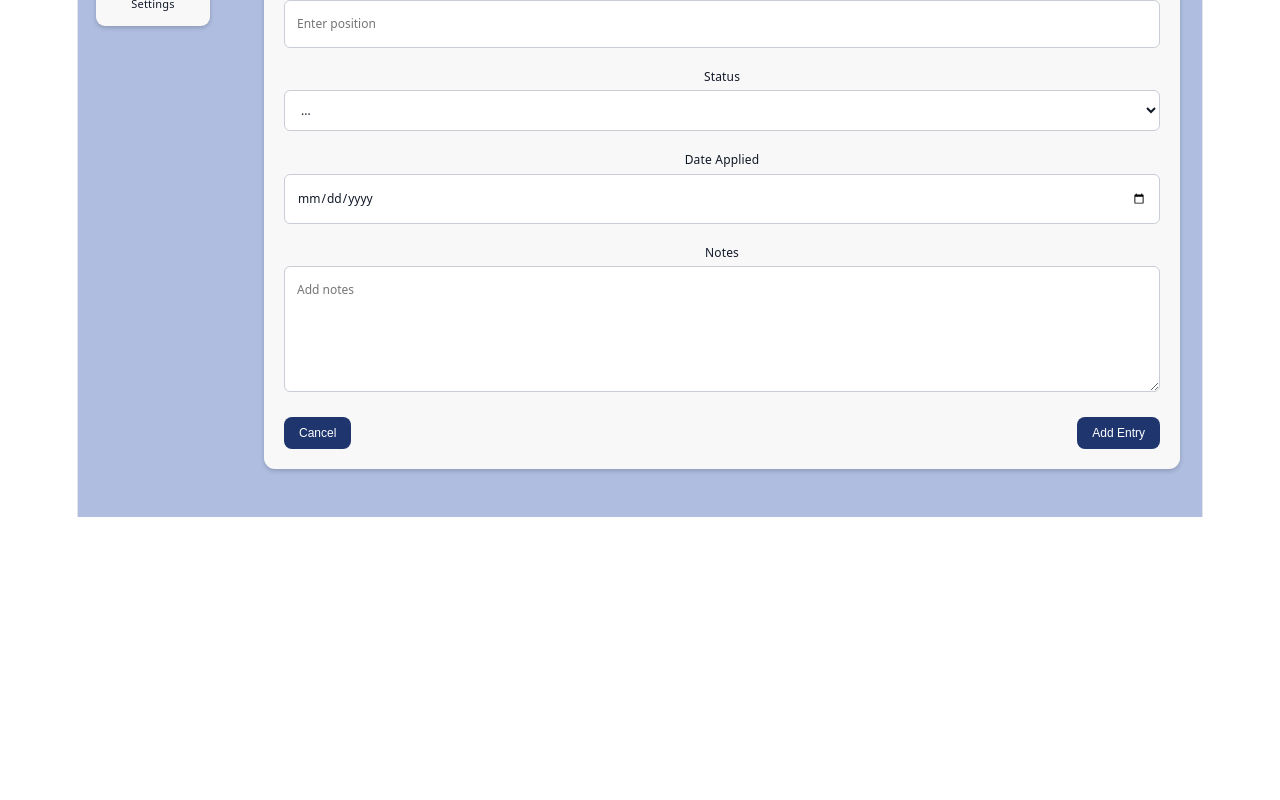
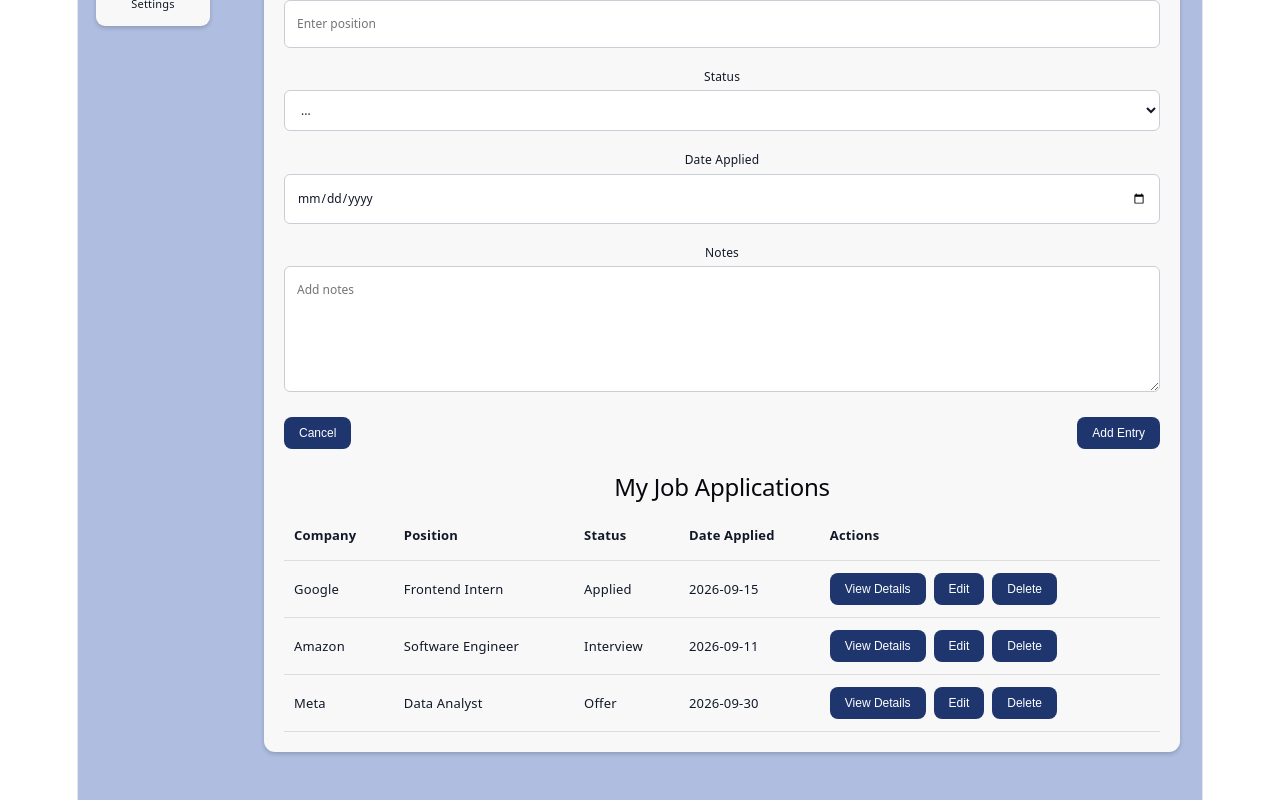
Before and after one commit to tarun-7467/career-paths-solution, a React (Vite) app in the folder react/: page / in a window 1280 px wide. Shown: the part 314-1114 px from the top of the page. Before the commit the page ends 831 px from the top, so only its background shows below. Built offline with nearby package versions, Linux system fonts and the light colour scheme.

Commit message:
TFCRT-47: Build My Job Applications view with mock data

```diff
--- /dev/null
+++ b/react/src/components/ApplicationList.jsx
@@ -0,0 +1,69 @@
+
+function ApplicationList({ applications, onSelect, onDelete, onEdit }) {
+  return (
+    <section className="application-list">
+      <h2>My Job Applications</h2>
+
+      {applications.length === 0 ? (
+        <p>No applications found.</p>
+      ) : (
+        <table className="applications-table">
+          <thead>
+            <tr>
+              <th>Company</th>
+              <th>Position</th>
+              <th>Status</th>
+              <th>Date Applied</th>
+              <th>Actions</th>
+            </tr>
+          </thead>
+
+          <tbody>
+            {applications.map((application) => (
+              <tr key={application.job_id}>
+                <td>{application.company}</td>
+                <td>{application.position}</td>
+                <td>{application.status}</td>
+                <td>{application.date_applied}</td>
+                <td>
+                  {/* View Details button */}
+                  <button
+                    type="button"
+                    className="button secondary"
+                    onClick={() => onSelect(application)}
+                  >
+                    View Details
+                  </button>
+
+                  {/* Edit button */}
+                  <button
+                    type="button"
+                    className="button secondary"
+                    onClick={() => onEdit(application)}
+                    >
+                    Edit
+                    </button>
+
+                  {/* Delete button */}
+                  <button
+                    type="button"
+                    className="button secondary"
+                    onClick={() => {
+                        if (window.confirm("Are you sure you want to delete this application?")) {
+                        onDelete(application.job_id);
+                        }
+                    }}
+                    >
+                    Delete
+                    </button>
+                </td>
+              </tr>
+            ))}
+          </tbody>
+        </table>
+      )}
+    </section>
+  );
+}
+
+export default ApplicationList;
--- a/react/src/components/FormEntry.jsx
+++ b/react/src/components/FormEntry.jsx
@@ -1,13 +1,18 @@
 import { useState } from "react";
 
-function FormEntry() {
-  const [formData, setFormData] = useState({
-    company: "",
-    position: "",
-    status: "",
-    dateApplied: "",
-    notes: "",
-  });
+function FormEntry({
+  onAddApplication,
+  onUpdateApplication,
+  editingApplication,
+  onCancelEdit,
+}) {
+  const [formData, setFormData] = useState(() => ({
+      company: editingApplication?.company ?? "",
+      position: editingApplication?.position ?? "",
+      status: editingApplication?.status ?? "",
+      dateApplied: editingApplication?.date_applied ?? "",
+      notes: editingApplication?.notes ?? "",
+  }));
 
   // Change handling function
   const handleChange = (event) => {
@@ -19,12 +24,28 @@
     }));
   };
 
-  // Submission function, Django integration can be handled here later
+  // Handle form submission for adding or updating applications
+  // Django integration will be added later
   const handleSubmit = (event) => {
       event.preventDefault();
 
-    console.log("Form submitted:", formData);
+      const applicationData = {
+          company: formData.company,
+          position: formData.position,
+          status: formData.status,
+          date_applied: formData.dateApplied,
+          notes: formData.notes,
+      };
 
+      if (editingApplication) {
+          // Update an existing application
+          onUpdateApplication(applicationData);
+      } else {
+          // Add a new application
+          onAddApplication(applicationData);
+      }
+
+      // Clear the form after submission
       setFormData({
           company: "",
           position: "",
@@ -32,6 +53,21 @@
           dateApplied: "",
           notes: "",
       });
+
+      onCancelEdit();
+  };
+
+  // Cancel editing and clear the form
+  const handleCancel = () => {
+      setFormData({
+          company: "",
+          position: "",
+          status: "",
+          dateApplied: "",
+          notes: "",
+      });
+
+      onCancelEdit();
   };
 
   // Form output
@@ -89,9 +125,10 @@
               required
             >
               <option value="">...</option>
-              <option value="pending">Pending</option>
-              <option value="interview">Interview</option>
-              <option value="declined">Declined</option>
+              <option value="Applied">Applied</option>
+              <option value="Interview">Interview</option>
+              <option value="Offer">Offer</option>
+              <option value="Rejected">Rejected</option>
             </select>
           </div>
 
@@ -129,12 +166,16 @@
 
         {/* Submission buttons */}
         <div className="form-actions">
-          <button type="button" className="button secondary">
+          <button
+              type="button"
+              className="button secondary"
+              onClick={handleCancel}
+          >
               Cancel
           </button>
 
           <button type="submit" className="button primary">
-            Add Entry
+              {editingApplication ? "Save Changes" : "Add Entry"}
           </button>
         </div>
       </form>
--- a/react/src/pages/Dashboard.jsx
+++ b/react/src/pages/Dashboard.jsx
@@ -1,23 +1,155 @@
+
+import { useState } from 'react';
+
 // Component imports
-import Sidebar from '../components/Sidebar.jsx'
-import FormEntry from '../components/FormEntry.jsx'
-import Header from '../components/Header.jsx'
+import Sidebar from '../components/Sidebar.jsx';
+import FormEntry from '../components/FormEntry.jsx';
+import Header from '../components/Header.jsx';
+import ApplicationList from '../components/ApplicationList.jsx';
+
+// Mock data
+import { jobApplications } from './mockData.js';
 
 // Styling imports
-import '../stylesheets/Dashboard.css'
+import '../stylesheets/Dashboard.css';
 
 function Dashboard() {
+    // Simulated logged-in user
+    const currentUserId = 1;
+
+    // Store applications in React state
+    const [applications, setApplications] = useState(jobApplications);
+
+    // Track the selected application
+    const [selectedApplication, setSelectedApplication] = useState(null);
+
+    // Track the application being edited
+    const [editingApplication, setEditingApplication] = useState(null);
+
+    // Add a new application to the list
+    const handleAddApplication = (newApplication) => {
+        const nextId = applications.reduce(
+            (maxId, application) => Math.max(maxId, application.job_id),
+            0
+        ) + 1;
+
+        const application = {
+            ...newApplication,
+            job_id: nextId,
+            user_id: currentUserId,
+        };
+
+        setApplications((previous) => [...previous, application]);
+    };
+
+    // Save changes to an existing application
+    const handleUpdateApplication = (updatedApplication) => {
+        setApplications((previous) =>
+            previous.map((application) =>
+                application.job_id === editingApplication.job_id
+                    ? { ...application, ...updatedApplication }
+                    : application
+            )
+        );
+
+        // Update the details panel if this application is selected
+        if (selectedApplication?.job_id === editingApplication.job_id) {
+            setSelectedApplication({
+                ...selectedApplication,
+                ...updatedApplication,
+            });
+        }
+
+        // Exit edit mode
+        setEditingApplication(null);
+    };
+
+    // Cancel editing an application
+    const handleCancelEdit = () => {
+        setEditingApplication(null);
+    };
+
+    // Delete an application by its ID
+    const handleDeleteApplication = (jobId) => {
+        setApplications((previous) =>
+            previous.filter((application) => application.job_id !== jobId)
+        );
+
+        // Close details if the deleted application is selected
+        if (selectedApplication?.job_id === jobId) {
+            setSelectedApplication(null);
+        }
+    };
+
+    // Show only applications belonging to the current user
+    const userApplications = applications.filter(
+        (application) => application.user_id === currentUserId
+    );
+
     return (
         <div className="dashboard">
             <Header />
             <Sidebar />
+
             <main className="dashboard-content">
                 <section className="applications-panel">
                     <div className="panel-header">
                         <h2>Applications</h2>
                     </div>
 
-                    <FormEntry />
+                    <FormEntry
+                        key={editingApplication?.job_id ?? 'new'}
+                        onAddApplication={handleAddApplication}
+                        onUpdateApplication={handleUpdateApplication}
+                        editingApplication={editingApplication}
+                        onCancelEdit={handleCancelEdit}
+                    />
+
+                    <ApplicationList
+                        applications={userApplications}
+                        onSelect={setSelectedApplication}
+                        onDelete={handleDeleteApplication}
+                        onEdit={setEditingApplication}
+                    />
+
+                    {selectedApplication && (
+                        <section className="application-details">
+                            <h3>Application Details</h3>
+
+                            <p>
+                                <strong>Company:</strong>{' '}
+                                {selectedApplication.company}
+                            </p>
+
+                            <p>
+                                <strong>Position:</strong>{' '}
+                                {selectedApplication.position}
+                            </p>
+
+                            <p>
+                                <strong>Status:</strong>{' '}
+                                {selectedApplication.status}
+                            </p>
+
+                            <p>
+                                <strong>Date Applied:</strong>{' '}
+                                {selectedApplication.date_applied}
+                            </p>
+
+                            <p>
+                                <strong>Notes:</strong>{' '}
+                                {selectedApplication.notes}
+                            </p>
+
+                            <button
+                                type="button"
+                                className="button secondary"
+                                onClick={() => setSelectedApplication(null)}
+                            >
+                                Close Details
+                            </button>
+                        </section>
+                    )}
                 </section>
             </main>
         </div>
--- a/react/src/stylesheets/Dashboard.css
+++ b/react/src/stylesheets/Dashboard.css
@@ -118,3 +118,36 @@
     display: flex;
     justify-content: space-between;
 }
+
+/* Job applications table */
+.application-list {
+  margin-top: 24px;
+  width: 100%;
+  overflow-x: auto;
+}
+
+.applications-table {
+  width: 100%;
+  border-collapse: collapse;
+  text-align: left;
+  font-size: 13px;
+}
+
+.applications-table th,
+.applications-table td {
+  padding: 12px 10px;
+  border-bottom: 1px solid #ddd;
+}
+
+.applications-table th {
+  font-weight: 600;
+}
+
+.applications-table td:last-child {
+  white-space: nowrap;
+}
+
+.applications-table td:last-child .button {
+  margin-right: 8px;
+  cursor: pointer;
+}
```
Lines whose indentation alone changed are shown as unchanged.
